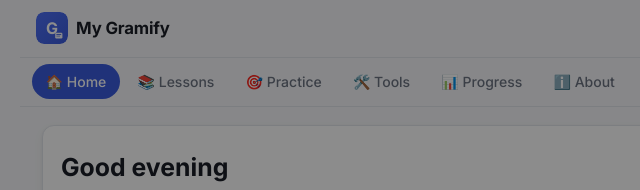
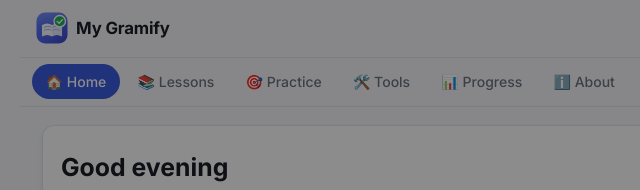
Before and after one commit to tasmon/Gram-Tutor, a plain HTML site: page index.html in a window 1280 px wide. Shown: the top 190 px of the page, 140-780 px from the left. Drawn offline with Linux system fonts and the light colour scheme.

Commit message:
Add files via upload

```diff
--- a/index.html
+++ b/index.html
@@ -3,8 +3,8 @@
 <head>
   <meta charset="UTF-8" />
   <meta name="viewport" content="width=device-width, initial-scale=1, viewport-fit=cover, maximum-scale=5" />
-  <meta name="description" content="My Gramify - English grammar lessons, adaptive quizzes, and practice games. Built by Tasmon Islam." />
-  <meta name="theme-color" content="#3b5bdb" />
+  <meta name="description" content="My Gramify - in-depth English grammar lessons, a placement test, adaptive quizzes with explanations, a mistake-review queue, and practice games. Built by Tasmon Islam." />
+  <meta name="theme-color" content="#4c63e8" />
   <meta name="apple-mobile-web-app-capable" content="yes" />
   <meta name="apple-mobile-web-app-status-bar-style" content="black-translucent" />
   <meta name="apple-mobile-web-app-title" content="My Gramify" />
@@ -22,18 +22,30 @@
     <header class="header">
       <button type="button" class="logo" data-nav="home" aria-label="Home">
         <span class="logo-mark" aria-hidden="true">
-          <svg viewBox="0 0 40 40" width="32" height="32" aria-hidden="true">
+          <svg viewBox="0 0 64 64" width="32" height="32" aria-hidden="true">
             <defs>
               <linearGradient id="g" x1="0" y1="0" x2="1" y2="1">
-                <stop offset="0%" stop-color="#4c6ef5"/>
-                <stop offset="100%" stop-color="#3b5bdb"/>
+                <stop offset="0%" stop-color="#5b7cfa"/>
+                <stop offset="55%" stop-color="#4c63e8"/>
+                <stop offset="100%" stop-color="#3b46c9"/>
+              </linearGradient>
+              <linearGradient id="gs" x1="0" y1="0" x2="0" y2="1">
+                <stop offset="0%" stop-color="#ffffff" stop-opacity="0.16"/>
+                <stop offset="100%" stop-color="#ffffff" stop-opacity="0"/>
               </linearGradient>
             </defs>
-            <rect width="40" height="40" rx="10" fill="url(#g)"/>
-            <text x="20" y="27" text-anchor="middle" fill="#fff" font-size="20" font-weight="700" font-family="Inter,system-ui,sans-serif">G</text>
-            <rect x="24" y="26" width="9" height="7" rx="1.5" fill="#fff" opacity="0.95"/>
-            <line x1="25.5" y1="28.2" x2="31.5" y2="28.2" stroke="#3b5bdb" stroke-width="1.1"/>
-            <line x1="25.5" y1="30.2" x2="30" y2="30.2" stroke="#3b5bdb" stroke-width="1" opacity="0.7"/>
+            <rect x="1" y="1" width="62" height="62" rx="17" fill="url(#g)"/>
+            <rect x="1" y="1" width="62" height="30" rx="17" fill="url(#gs)"/>
+            <g transform="translate(32,34)">
+              <path d="M -20 -8 C -13 -12 -6 -12 0 -8 L 0 15 C -6 11 -13 11 -20 15 Z" fill="#fff" opacity="0.97"/>
+              <path d="M 20 -8 C 13 -12 6 -12 0 -8 L 0 15 C 6 11 13 11 20 15 Z" fill="#fff" opacity="0.88"/>
+              <path d="M -15.5 -3.4 C -10.5 -6 -5.5 -6 -1.8 -3.6" stroke="#4c63e8" stroke-width="1.7" fill="none" stroke-linecap="round" opacity="0.55"/>
+              <path d="M -15.5 2.6 C -10.5 0 -5.5 0 -1.8 2.4" stroke="#4c63e8" stroke-width="1.7" fill="none" stroke-linecap="round" opacity="0.55"/>
+              <path d="M 15.5 -3.4 C 10.5 -6 5.5 -6 1.8 -3.6" stroke="#4c63e8" stroke-width="1.7" fill="none" stroke-linecap="round" opacity="0.4"/>
+              <path d="M 15.5 2.6 C 10.5 0 5.5 0 1.8 2.4" stroke="#4c63e8" stroke-width="1.7" fill="none" stroke-linecap="round" opacity="0.4"/>
+            </g>
+            <circle cx="47.5" cy="18.5" r="11.5" fill="#22b25c" stroke="var(--card,#fff)" stroke-width="2.6"/>
+            <path d="M 42.3 18.7 L 46.1 22.4 L 53 15.2" stroke="#fff" stroke-width="2.6" fill="none" stroke-linecap="round" stroke-linejoin="round"/>
           </svg>
         </span>
         <span class="logo-text">My Gramify</span>
@@ -72,6 +84,7 @@
   </div>
 
   <script src="js/data.js"></script>
+  <script src="js/questionbank.js"></script>
   <script src="js/quizgen.js"></script>
   <script src="js/app.js"></script>
   <script>
--- a/sw.js
+++ b/sw.js
@@ -1,7 +1,7 @@
-const CACHE = 'mygramify-v2.0.0';
+const CACHE = 'mygramify-v3.1.0';
 const ASSETS = [
   './','./index.html','./css/styles.css',
-  './js/app.js','./js/data.js','./js/quizgen.js',
+  './js/app.js','./js/data.js','./js/questionbank.js','./js/quizgen.js',
   './manifest.json','./icons/icon-192.png','./icons/icon-512.png'
 ];
 self.addEventListener('install', e => {
```
Also changed, not shown: manifest.json, 2 other files.
